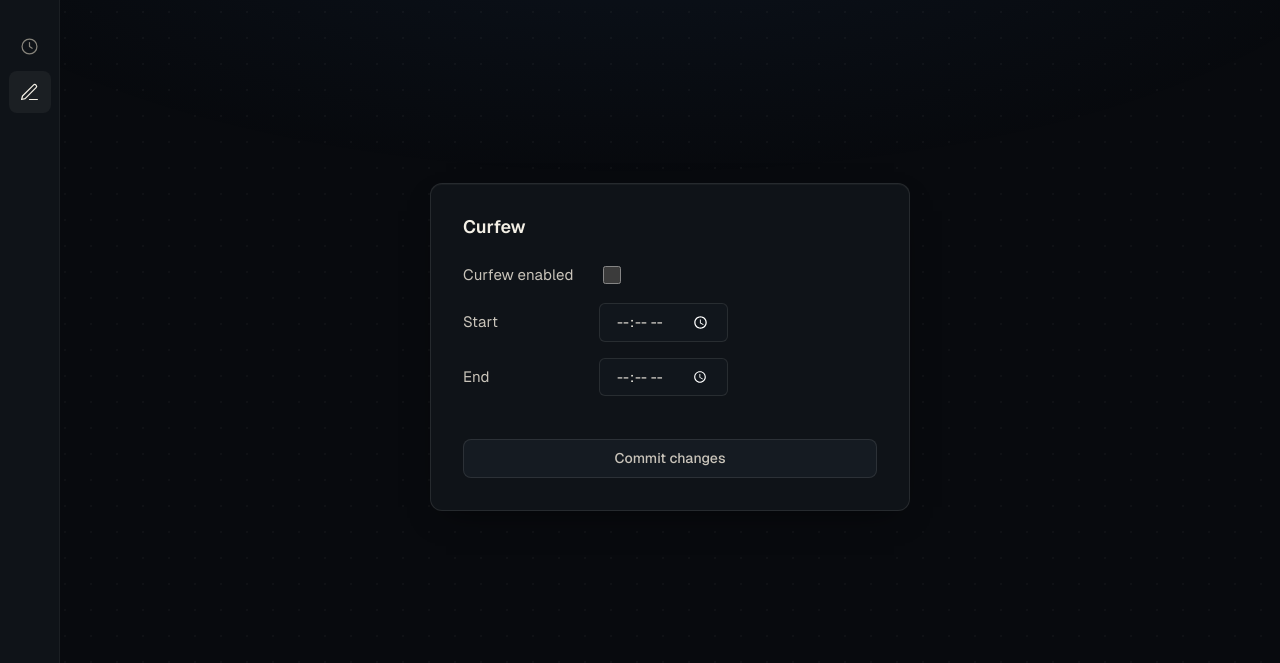
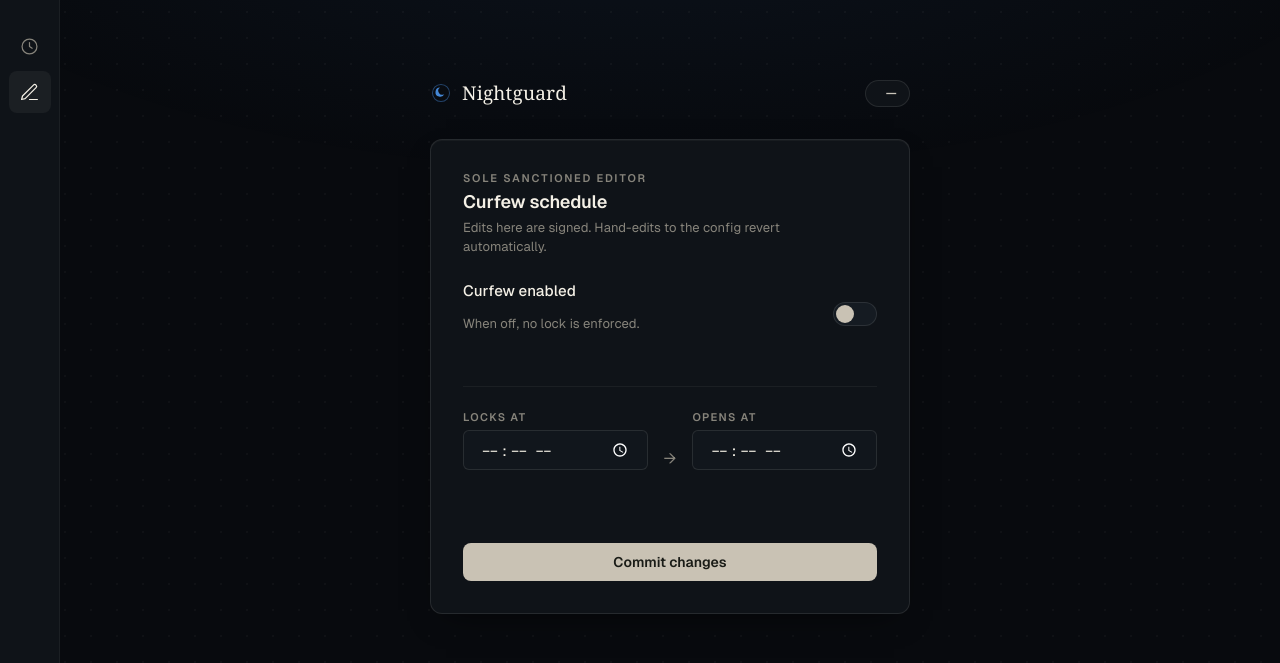
Before and after one commit to danitrrga/nightguard-control, a website built with Vite: page src/index.html in a window 1280 px wide. Both pictures are taken after a click on the button 29 px from the left and 145 px from the top of the page. Shown: the part 53-716 px from the top of the page. Built offline with nearby package versions, Linux system fonts and the light colour scheme.

Commit message:
feat(ui-polish): branded, de-slopped curfew editor (Ceramic Night)
Edit view now matches the status-view redesign:
- brand-bar (crescent-in-ring mark + serif wordmark) so switching views
  keeps the chrome consistent
- weekly-token budget chip (3 dots + 'N of 3 left') grounds the loosen cost
  while editing, fed live from the same re-verified StateDto
- 'Curfew enabled' as a real toggle switch; start/end presented as a
  'Locks at -> Opens at' range with a center arrow
- editor head (eyebrow + title + signed-edits subtitle), inline reason line,
  primary bone commit button (amber on loosen, muted when gated)

Render/IPC contract unchanged: field-enabled/start/end, fb-curfew.*,
edit-reason, commit-btn IDs preserved; no backend or classify/commit changes.

```diff
--- a/src/index.html
+++ b/src/index.html
@@ -88,33 +88,59 @@
           </footer>
         </section>
 
-        <!-- Edit view: single ceramic panel (sole sanctioned editor). -->
+        <!-- Edit view: branded column + one ceramic panel (sole sanctioned editor). -->
         <section id="edit-view" aria-live="polite" hidden>
+          <header class="brand-bar">
+            <span class="mark">
+              <svg viewBox="0 0 24 24" fill="none" stroke="currentColor" stroke-width="1.4" stroke-linecap="round" stroke-linejoin="round" aria-hidden="true">
+                <circle cx="12" cy="12" r="9.3" stroke-width="1.1" opacity="0.45" /><path d="M15.6 13a5 5 0 1 1-4.7-6.9A3.9 3.9 0 0 0 15.6 13Z" fill="currentColor" stroke="none" />
+              </svg>
+              <span class="wordmark">Nightguard</span>
+            </span>
+            <span id="edit-budget" class="budget-chip" title="Weekly loosen tokens remaining">
+              <span class="budget-dots" id="edit-budget-dots" aria-hidden="true"></span>
+              <span id="edit-budget-text">—</span>
+            </span>
+          </header>
+
           <div class="edit-panel">
-            <div class="edit-panel-core">
-              <h2 class="type-heading edit-title">Curfew</h2>
+            <div class="edit-head">
+              <p class="eyebrow">Sole sanctioned editor</p>
+              <h2 class="type-heading edit-title">Curfew schedule</h2>
+              <p class="edit-sub type-label">Edits here are signed. Hand-edits to the config revert automatically.</p>
+            </div>
 
-              <div class="edit-field">
-                <label class="type-body" for="field-enabled">Curfew enabled</label>
-                <input type="checkbox" id="field-enabled" class="field-input" />
-                <span class="field-feedback type-label" id="fb-curfew.enabled"></span>
+            <div class="edit-row">
+              <div class="edit-row-main">
+                <label class="row-label" for="field-enabled">Curfew enabled</label>
+                <p class="row-hint type-label">When off, no lock is enforced.</p>
               </div>
+              <label class="switch">
+                <input type="checkbox" id="field-enabled" class="switch-input" />
+                <span class="switch-track" aria-hidden="true"><span class="switch-thumb"></span></span>
+              </label>
+            </div>
+            <span class="field-feedback type-label" id="fb-curfew.enabled"></span>
 
-              <div class="edit-field">
-                <label class="type-body" for="field-start">Start</label>
+            <hr class="edit-rule" />
+
+            <div class="time-range">
+              <div class="time-field">
+                <label class="row-label" for="field-start">Locks at</label>
                 <input type="time" id="field-start" class="field-input" />
                 <span class="field-feedback type-label" id="fb-curfew.start"></span>
               </div>
-
-              <div class="edit-field">
-                <label class="type-body" for="field-end">End</label>
+              <span class="time-arrow" aria-hidden="true">&rarr;</span>
+              <div class="time-field">
+                <label class="row-label" for="field-end">Opens at</label>
                 <input type="time" id="field-end" class="field-input" />
                 <span class="field-feedback type-label" id="fb-curfew.end"></span>
               </div>
+            </div>
 
+            <div class="edit-foot">
               <p class="edit-reason type-label" id="edit-reason"></p>
-
-              <button type="button" id="commit-btn" class="action-btn type-body">Commit changes</button>
+              <button type="button" id="commit-btn" class="action-btn">Commit changes</button>
             </div>
           </div>
         </section>
--- a/src/main.ts
+++ b/src/main.ts
@@ -89,6 +89,10 @@ const guardHealthEl = () => el<HTMLElement>("guard-health");
 const guardHealthTextEl = () => el<HTMLElement>("guard-health-text");
 const ringArcEl = () => el<SVGCircleElement>("ring-arc");
 const ringMoonEl = () => el<SVGCircleElement>("ring-moon");
+
+// Edit-view weekly-token budget chip (grounds the loosen cost while editing).
+const editBudgetDotsEl = () => el<HTMLElement>("edit-budget-dots");
+const editBudgetTextEl = () => el<HTMLElement>("edit-budget-text");
 
 // Wind-down ring geometry (r=108 within the 240 viewBox). The arc fraction encodes the countdown
 // magnitude (capped at 12h) and the moon marker sits at the arc's leading end. Driven PURELY from
@@ -186,6 +190,22 @@ function updateTray(s: StateDto): void {
   if (key === lastTrayKey) return; // only push on a real change (avoid per-second IPC churn)
   lastTrayKey = key;
   void invoke("set_tray_status", { menuLine, tooltip }).catch(() => {});
+}
+
+/**
+ * Fill the edit-view budget chip from the same re-verified DTO the status view uses, so the cost
+ * of a loosen ("costs 1 token") is grounded by the live remaining count while editing.
+ */
+function renderEditBudget(s: StateDto): void {
+  const remaining = Math.max(0, Math.min(WEEKLY_TOKENS, s.tokens_remaining));
+  const dots = editBudgetDotsEl();
+  dots.replaceChildren();
+  for (let i = 0; i < WEEKLY_TOKENS; i++) {
+    const d = document.createElement("i");
+    if (i < remaining) d.className = "filled";
+    dots.appendChild(d);
+  }
+  editBudgetTextEl().textContent = `${remaining} of ${WEEKLY_TOKENS} left`;
 }
 
 // ── render ──
@@ -310,6 +330,9 @@ function render(s: StateDto): void {
   graceBtn.disabled = !graceEnabled;
   graceBtn.classList.toggle("enabled", graceEnabled);
 
+  // Edit-view budget chip stays in sync with the live token count.
+  renderEditBudget(s);
+
   dividerEl().style.display = "";
 }
 
@@ -355,6 +378,8 @@ function renderEmpty(): void {
   graceCaptionEl().textContent = "";
   graceBtnEl().disabled = true;
   graceBtnEl().classList.remove("enabled");
+  editBudgetDotsEl().replaceChildren();
+  editBudgetTextEl().textContent = "—";
   renderRing(0, true);
   dividerEl().style.display = "none";
 }
--- a/src/styles.css
+++ b/src/styles.css
@@ -524,13 +524,45 @@ body::after {
   border-radius: var(--r-sm);
 }
 
-/* ── Edit view: one ceramic panel ── */
+/* ── Edit view: branded column + one ceramic panel (sole sanctioned editor) ── */
 #edit-view {
+  display: flex;
+  flex-direction: column;
+  align-items: stretch;
   width: 100%;
   max-width: 480px;
-  display: flex;
-  justify-content: center;
+  gap: var(--sp-xl);
 }
+
+/* weekly-token budget chip — mirrors the status pill; grounds the loosen cost while editing */
+.budget-chip {
+  display: inline-flex;
+  align-items: center;
+  gap: var(--sp-sm);
+  padding: 5px 12px;
+  border-radius: var(--r-pill);
+  border: 1px solid var(--border);
+  background: var(--surface-1);
+  font-size: 12px;
+  font-weight: 600;
+  letter-spacing: 0.02em;
+  color: var(--text-2);
+}
+.budget-dots {
+  display: inline-flex;
+  gap: 4px;
+}
+.budget-dots i {
+  width: 6px;
+  height: 6px;
+  border-radius: 50%;
+  background: rgba(244, 240, 230, 0.16);
+  transition: background 0.3s var(--ease);
+}
+.budget-dots i.filled {
+  background: var(--bone);
+}
+
 .edit-panel {
   width: 100%;
   background: var(--surface-1);
@@ -539,46 +571,142 @@ body::after {
   box-shadow: var(--shadow), var(--highlight);
   padding: var(--sp-xl);
 }
-.edit-panel-core {
-  display: contents;
+
+.edit-head {
+  margin-bottom: var(--sp-lg);
+}
+.edit-head .eyebrow {
+  margin: 0 0 6px 0;
 }
 .edit-title {
-  margin: 0 0 var(--sp-lg) 0;
+  margin: 0;
   color: var(--text);
 }
-.edit-field {
+.edit-sub {
+  color: var(--dim);
+  margin: 6px 0 0 0;
+  max-width: 42ch;
+}
+
+.edit-rule {
+  border: none;
+  border-top: 1px solid var(--border-subtle);
+  margin: var(--sp-lg) 0;
+}
+
+/* enabled toggle row */
+.edit-row {
+  display: flex;
+  align-items: center;
+  justify-content: space-between;
+  gap: var(--sp-md);
+}
+.edit-row-main {
+  display: flex;
+  flex-direction: column;
+  gap: 2px;
+}
+.row-label {
+  color: var(--text);
+  font-size: 15px;
+  font-weight: 500;
+}
+.row-hint {
+  color: var(--dim);
+}
+
+/* toggle switch (wraps the #field-enabled checkbox — controller still reads .checked) */
+.switch {
+  position: relative;
+  display: inline-flex;
+  cursor: pointer;
+  flex: 0 0 auto;
+}
+.switch-input {
+  position: absolute;
+  width: 0;
+  height: 0;
+  opacity: 0;
+}
+.switch-track {
+  display: inline-flex;
+  align-items: center;
+  width: 44px;
+  height: 24px;
+  padding: 2px;
+  border-radius: var(--r-pill);
+  background: var(--surface-2);
+  border: 1px solid var(--border);
+  transition: background 0.18s var(--ease), border-color 0.18s var(--ease);
+}
+.switch-thumb {
+  width: 18px;
+  height: 18px;
+  border-radius: 50%;
+  background: var(--bone);
+  transform: translateX(0);
+  transition: transform 0.18s var(--ease), background 0.18s var(--ease);
+}
+.switch-input:checked + .switch-track {
+  background: var(--brand);
+  border-color: transparent;
+}
+.switch-input:checked + .switch-track .switch-thumb {
+  transform: translateX(20px);
+  background: var(--text);
+}
+.switch-input:focus-visible + .switch-track {
+  box-shadow: 0 0 0 2px var(--bg), 0 0 0 4px var(--bone);
+}
+
+/* time range: "Locks at" → "Opens at" */
+.time-range {
   display: grid;
-  grid-template-columns: 120px auto 1fr;
-  align-items: center;
+  grid-template-columns: 1fr auto 1fr;
+  align-items: start;
   gap: var(--sp-md);
-  margin-bottom: var(--sp-md);
 }
-.edit-field label {
-  color: var(--text-2);
+.time-field {
+  display: flex;
+  flex-direction: column;
+  gap: 6px;
 }
+.time-field .row-label {
+  font-size: 11px;
+  font-weight: 600;
+  letter-spacing: 0.12em;
+  text-transform: uppercase;
+  color: var(--dim);
+}
+.time-arrow {
+  align-self: center;
+  margin-top: 14px;
+  color: var(--dim);
+  font-size: 16px;
+}
+
 .field-input {
   background: var(--surface-input);
   color: var(--text);
   border: 1px solid var(--border);
   border-radius: var(--r-sm);
   padding: var(--sp-sm) var(--sp-md);
-  font-family: inherit;
-  font-size: 14px;
+  font-family: var(--font-mono);
+  font-size: 15px;
   color-scheme: dark;
   transition: border-color 0.18s var(--ease);
 }
-.field-input:hover {
+.field-input:hover,
+.field-input:focus {
   border-color: var(--bone);
+  outline: none;
 }
-.field-input[type="checkbox"] {
-  width: 18px;
-  height: 18px;
-  accent-color: var(--brand);
-  justify-self: start;
-}
+
 .field-feedback {
+  display: block;
   color: var(--dim);
   font-size: 13px;
+  min-height: 1.2em;
 }
 .field-feedback.tighten {
   color: var(--sage);
@@ -586,11 +714,41 @@ body::after {
 .field-feedback.loosen {
   color: var(--amber);
 }
+/* enabled feedback sits full-width under the toggle row */
+#fb-curfew\.enabled:not(:empty) {
+  margin-top: var(--sp-sm);
+}
+
+/* commit footer */
+.edit-foot {
+  margin-top: var(--sp-xl);
+  display: flex;
+  flex-direction: column;
+  gap: var(--sp-xs);
+}
 .edit-reason {
   color: var(--amber);
-  margin: var(--sp-md) 0 0 0;
-  min-height: 1.4em;
+  margin: 0;
+  min-height: 1.2em;
   font-size: 13px;
+}
+
+/* commit = primary (bone); loosen recolors amber; disabled = muted surface */
+#commit-btn {
+  margin-top: 0;
+  background: var(--bone);
+  border-color: transparent;
+  color: #1a1c17;
+  font-weight: 600;
+}
+#commit-btn:hover:not(:disabled) {
+  background: var(--bone-hover);
+  color: #1a1c17;
+}
+#commit-btn:disabled {
+  background: var(--surface-2);
+  border-color: var(--border);
+  color: var(--dim);
 }
 
 @media (prefers-reduced-motion: reduce) {
```
